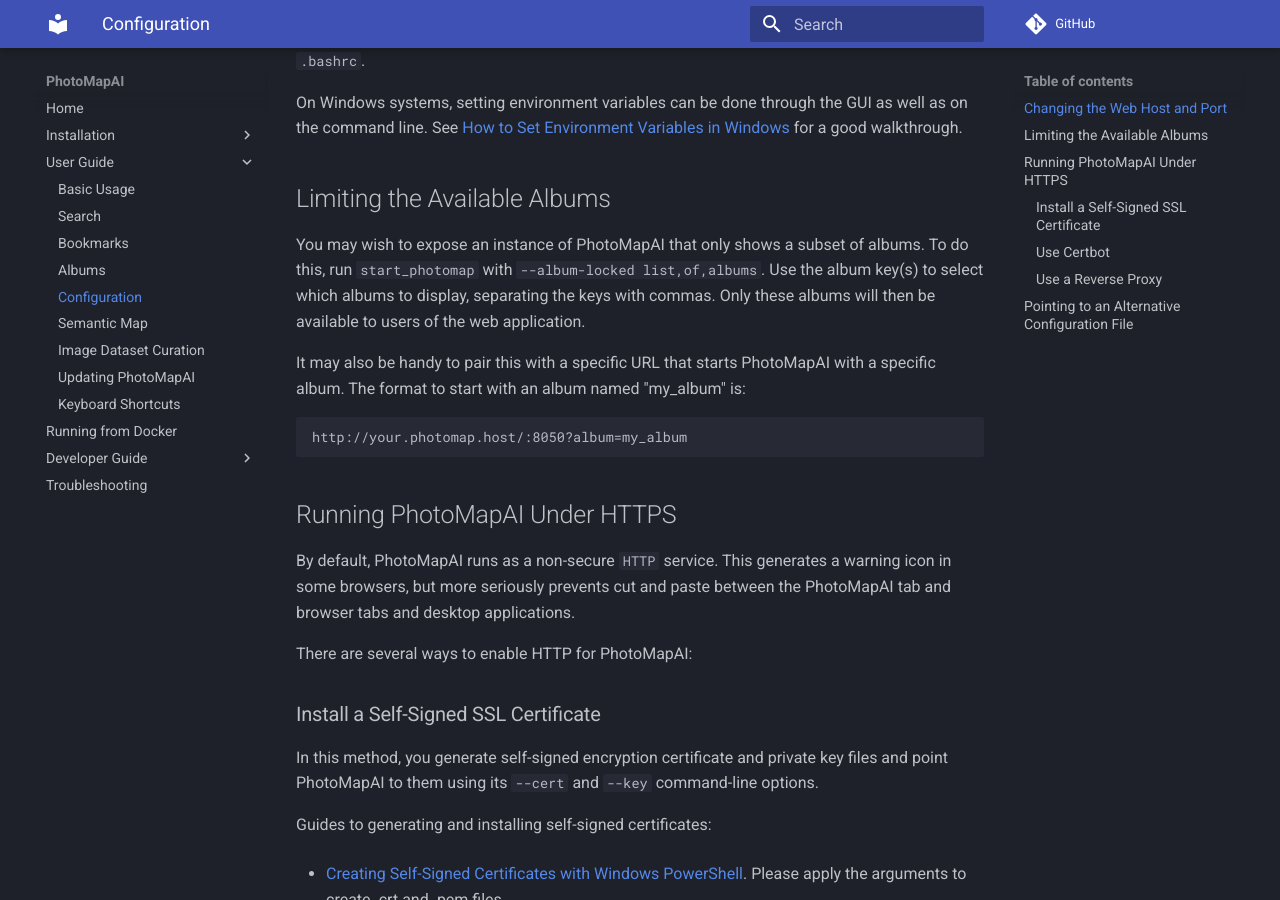
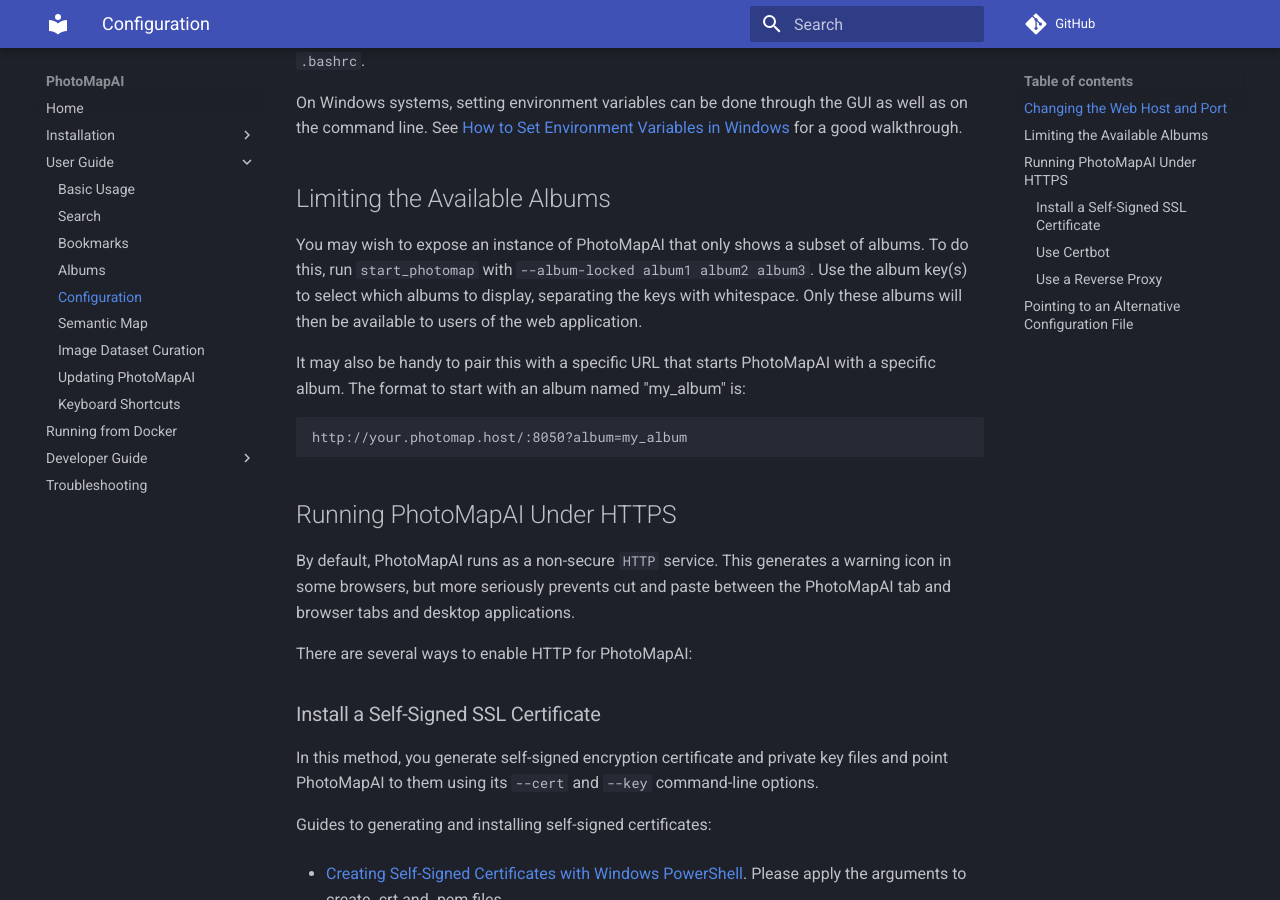
Before and after one commit to lstein/PhotoMapAI, an MkDocs documentation site: the page built from docs/user-guide/configuration.md, in a window 1280 px wide and 900 px high, scrolled down 925 px. Built offline with MkDocs 1.6.1 and Material for MkDocs 9.7.7, drawn with Linux system fonts in a browser that asks for light colours; comment, search, counter and statistics services are not loaded.

Commit message:
(doc) fix documentation of album lock syntax

```diff
--- a/docs/user-guide/configuration.md
+++ b/docs/user-guide/configuration.md
@@ -29,7 +29,7 @@
 
 ## Limiting the Available Albums
 
-You may wish to expose an instance of PhotoMapAI that only shows a subset of albums. To do this, run `start_photomap` with `--album-locked list,of,albums`. Use the album key(s) to select which albums to display, separating the keys with commas. Only these albums will then be available to users of the web application.
+You may wish to expose an instance of PhotoMapAI that only shows a subset of albums. To do this, run `start_photomap` with `--album-locked album1 album2 album3`. Use the album key(s) to select which albums to display, separating the keys with whitespace. Only these albums will then be available to users of the web application.
 
 It may also be handy to pair this with a specific URL that starts PhotoMapAI with a specific album. The format to start with an album named "my_album" is:
 
```
